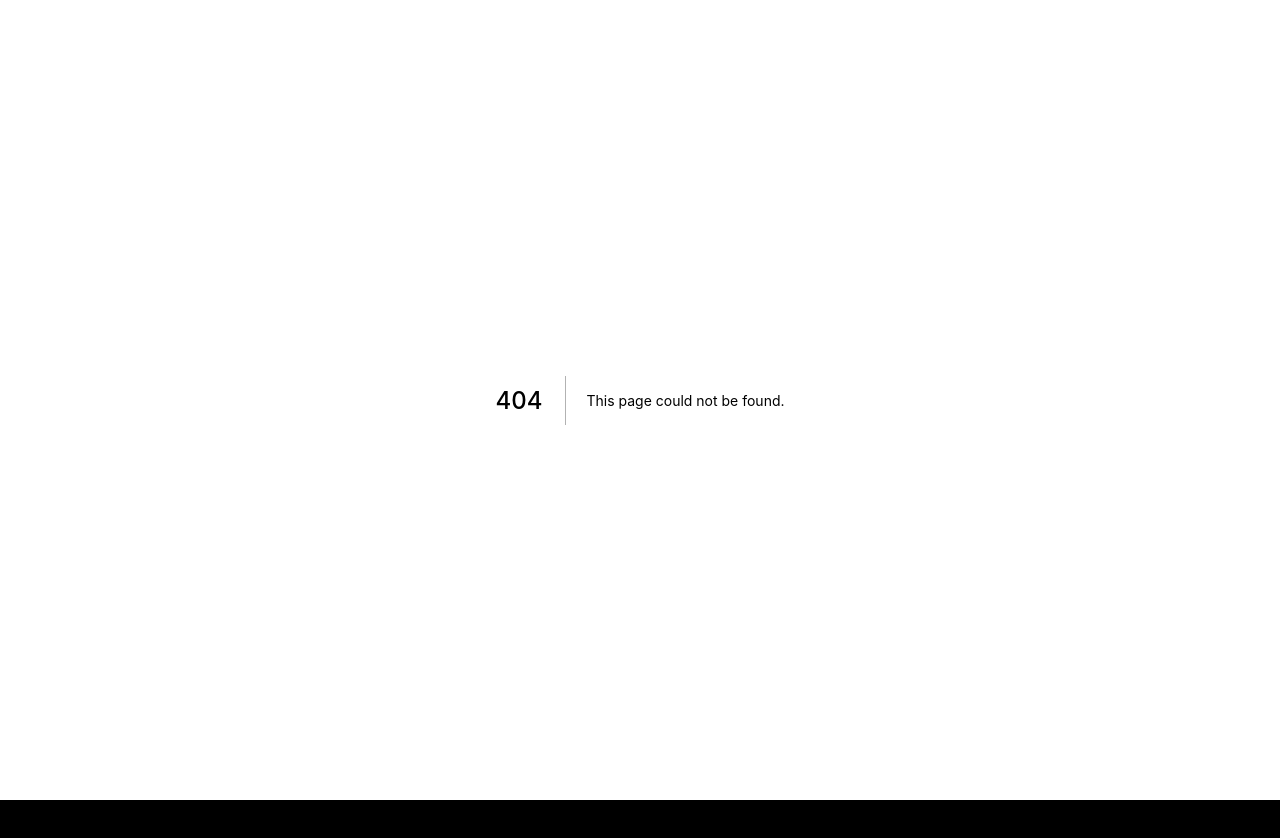
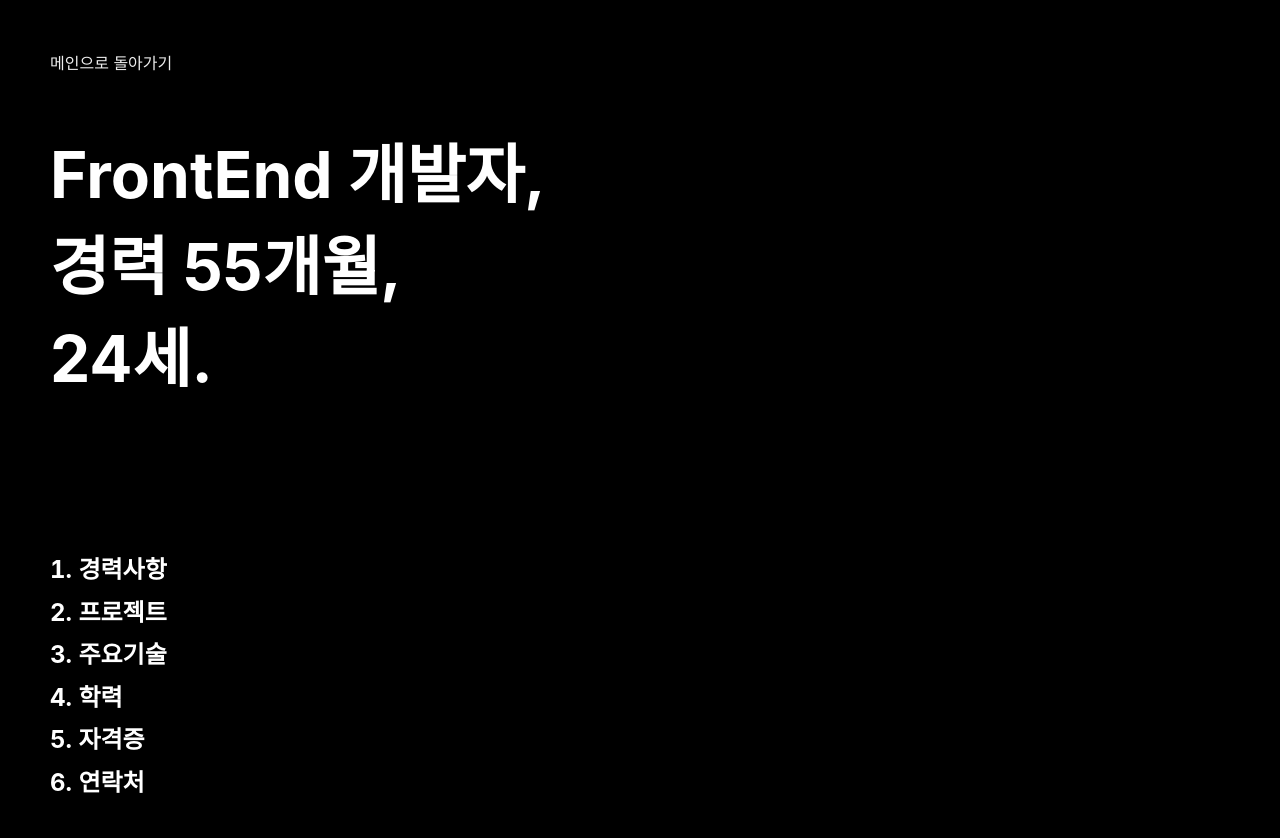
Before and after one commit to devDohyun/devlog, a Next.js app: page /profile in a window 1280 px wide. Before the commit this address had no page. Shown: the top 838 px of the page. Before the commit the page ends 800 px from the top, so only its background shows below. Built offline with nearby package versions, Linux system fonts and the light colour scheme.

Commit message:
added profile page

```diff
--- /dev/null
+++ b/components/MyProfile/Intro/index.tsx
@@ -0,0 +1,26 @@
+import { StyledIntroTitle, StyledTableOfContent, StyledTableOfContentItem } from '@/components/MyProfile/Intro/styles'
+import { getKoreanAge, getMonthsBetweenNowAndDate } from '@/core/common'
+
+const MyProfileIntro = () => {
+  return (
+    <>
+      <StyledIntroTitle>
+        FrontEnd 개발자,
+        <br />
+        경력 {getMonthsBetweenNowAndDate('2017-11-01')}개월,
+        <br />
+        {getKoreanAge(1999)}세.
+      </StyledIntroTitle>
+      <StyledTableOfContent>
+        <StyledTableOfContentItem>경력사항</StyledTableOfContentItem>
+        <StyledTableOfContentItem>프로젝트</StyledTableOfContentItem>
+        <StyledTableOfContentItem>주요기술</StyledTableOfContentItem>
+        <StyledTableOfContentItem>학력</StyledTableOfContentItem>
+        <StyledTableOfContentItem>자격증</StyledTableOfContentItem>
+        <StyledTableOfContentItem>연락처</StyledTableOfContentItem>
+      </StyledTableOfContent>
+    </>
+  )
+}
+
+export default MyProfileIntro
--- /dev/null
+++ b/components/MyProfile/Intro/styles.ts
@@ -0,0 +1,19 @@
+import styled from '@emotion/styled'
+
+export const StyledIntroTitle = styled.div`
+  font-size: 64px;
+  font-weight: bold;
+`
+
+export const StyledTableOfContent = styled.ol`
+  margin-top: 150px;
+  padding-left: 0;
+
+  list-style-position: inside;
+`
+export const StyledTableOfContentItem = styled.li`
+  margin-bottom: 7.5px;
+
+  font-size: 24px;
+  font-weight: bold;
+`
--- /dev/null
+++ b/components/MyProfile/index.tsx
@@ -0,0 +1,20 @@
+import MyProfileIntro from '@/components/MyProfile/Intro'
+import { StyledContainer, StyledHeader, StyledMainLinkText } from '@/components/MyProfile/styles'
+import Link from 'next/link'
+
+const MyProfile = () => {
+  return (
+    <StyledContainer>
+      <StyledHeader>
+        <Link href="/">
+          <a>
+            <StyledMainLinkText>메인으로 돌아가기</StyledMainLinkText>
+          </a>
+        </Link>
+      </StyledHeader>
+      <MyProfileIntro />
+    </StyledContainer>
+  )
+}
+
+export default MyProfile
--- /dev/null
+++ b/components/MyProfile/styles.ts
@@ -0,0 +1,15 @@
+import styled from '@emotion/styled'
+
+export const StyledContainer = styled.div`
+  max-width: 1200px;
+
+  padding: 50px;
+`
+
+export const StyledHeader = styled.div`
+  margin-bottom: 50px;
+`
+export const StyledMainLinkText = styled.div`
+  font-size: 16px;
+  color: #eeeeee;
+`
--- /dev/null
+++ b/pages/profile/index.tsx
@@ -0,0 +1,11 @@
+import MyProfile from '@/components/MyProfile'
+
+const PageProfile = () => {
+  return (
+    <>
+      <MyProfile />
+    </>
+  )
+}
+
+export default PageProfile
```
